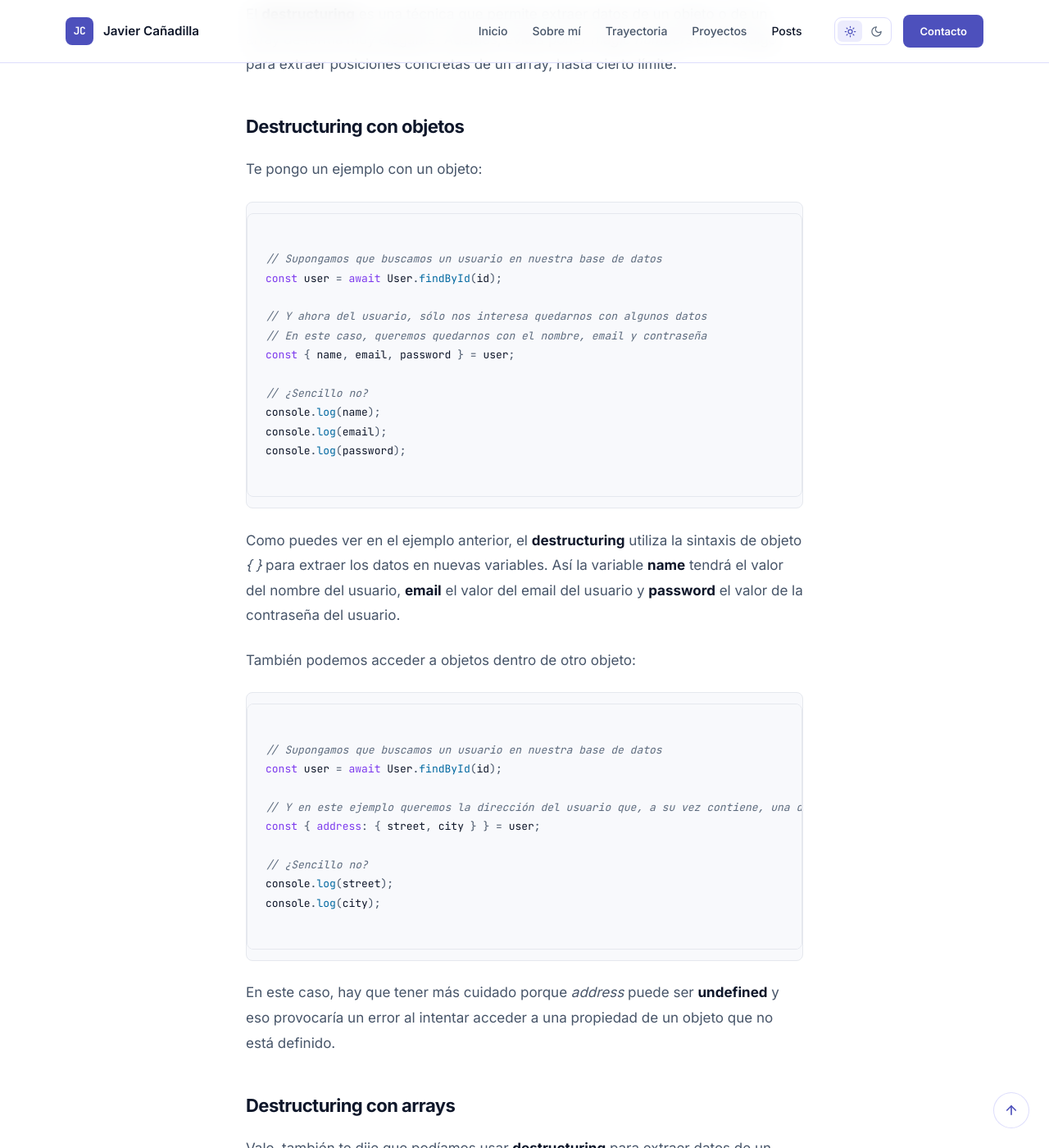
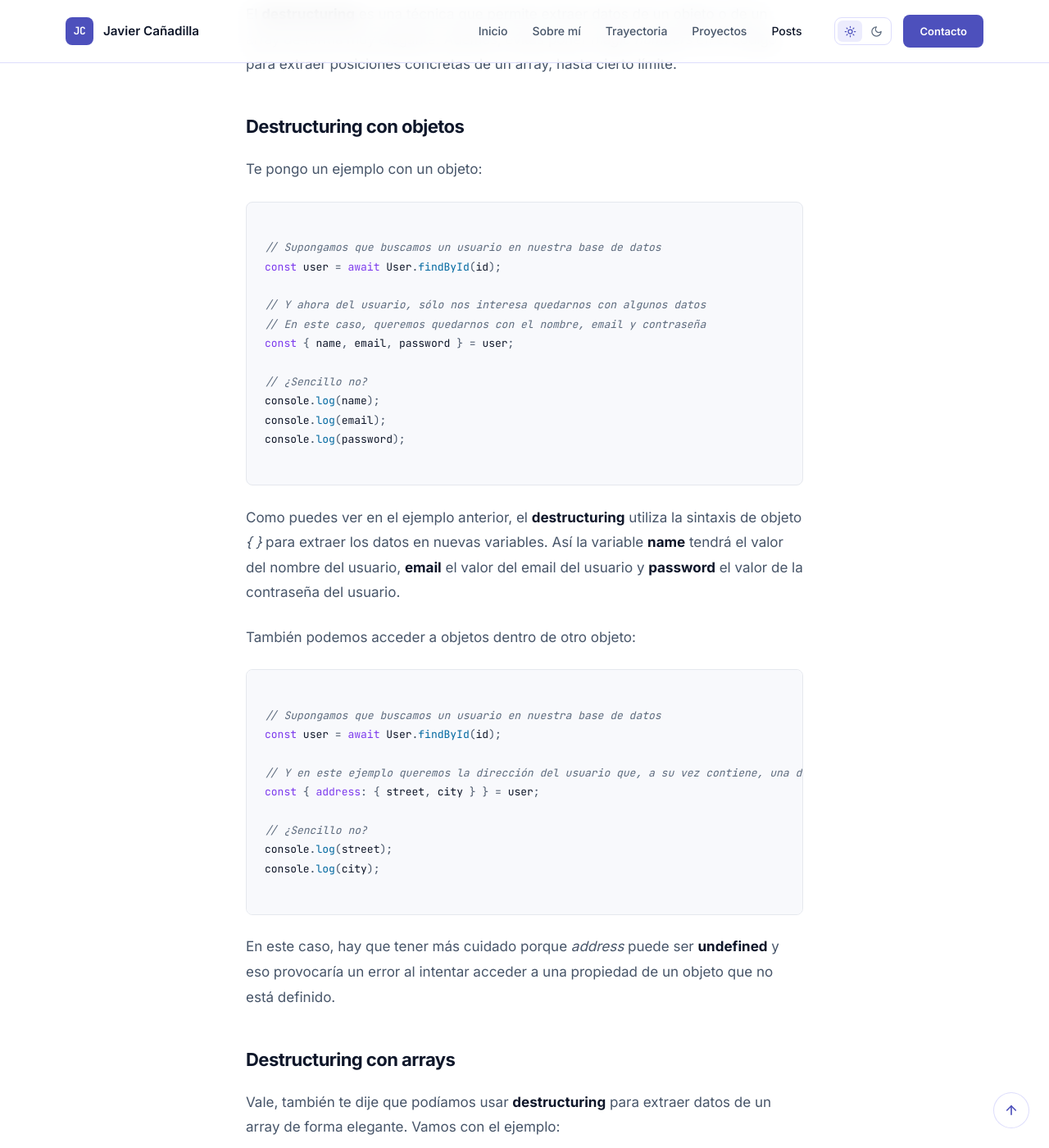
Before and after one commit to jcanadilla/jcanadilla.github.io, a Jekyll site: the page built from _posts/programacion/javascript/2022-05-06-destructuring.md, in a window 1280 px wide and 1400 px high, scrolled down 1411 px. Shown: the whole window at 82% size. Built offline with Jekyll 4.4.1, drawn with Linux system fonts in a browser that asks for light colours.

Commit message:
Fix double-box rendering on code blocks
Rouge's highlighter-rouge wrapper and .prose pre both painted their
own background/border, nesting two boxes around code in posts.

```diff
--- a/_sass/_syntax.scss
+++ b/_sass/_syntax.scss
@@ -44,12 +44,16 @@
 
 // bloques
 .prose pre,
-.highlight pre,
-div.highlighter-rouge {
+.highlight pre {
 	background: var(--code-bg);
 	border: 1px solid var(--code-border);
 	border-radius: var(--radius-sm);
 	overflow-x: auto;
+}
+
+div.highlighter-rouge {
+	background: none;
+	border: 0;
 }
 
 .prose pre {
```
